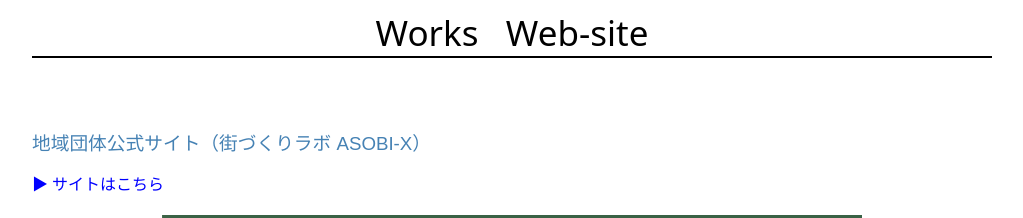
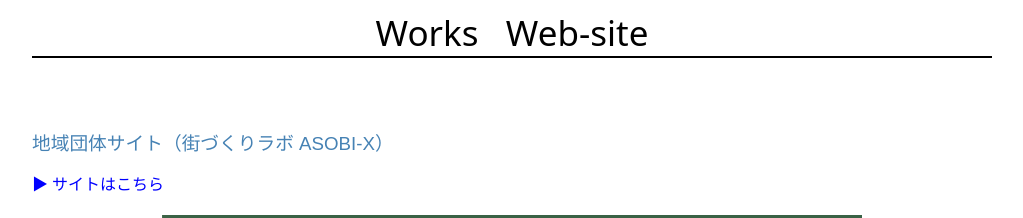
Before and after one commit to colorful01sky-creator/portfolio-site, a plain HTML site: page index.html in a window 1280 px wide. Shown: the part 1680-1898 px from the top of the page, without its empty margins (128-1151 px from the left). Drawn offline with Linux system fonts and the light colour scheme; a web font is replaced by a local one.

Commit message:
index.html を更新

```diff
--- a/index.html
+++ b/index.html
@@ -83,7 +83,7 @@
 <!-- community-site -->
 	<div class="work-item" onclick="toggleDetails('details-community')">
 
-    <h3>地域団体公式サイト（街づくりラボ ASOBI-X）</h3>
+    <h3>地域団体サイト（街づくりラボ ASOBI-X）</h3>
     <p><a href="https://colorful01sky-creator.github.io/community-site/" target="_blank">▶ サイトはこちら</a></p>
 
     	<th><img src="image/community-site.webp" width="700" height="400" alt="地域団体サイトの画像"></th>
```
